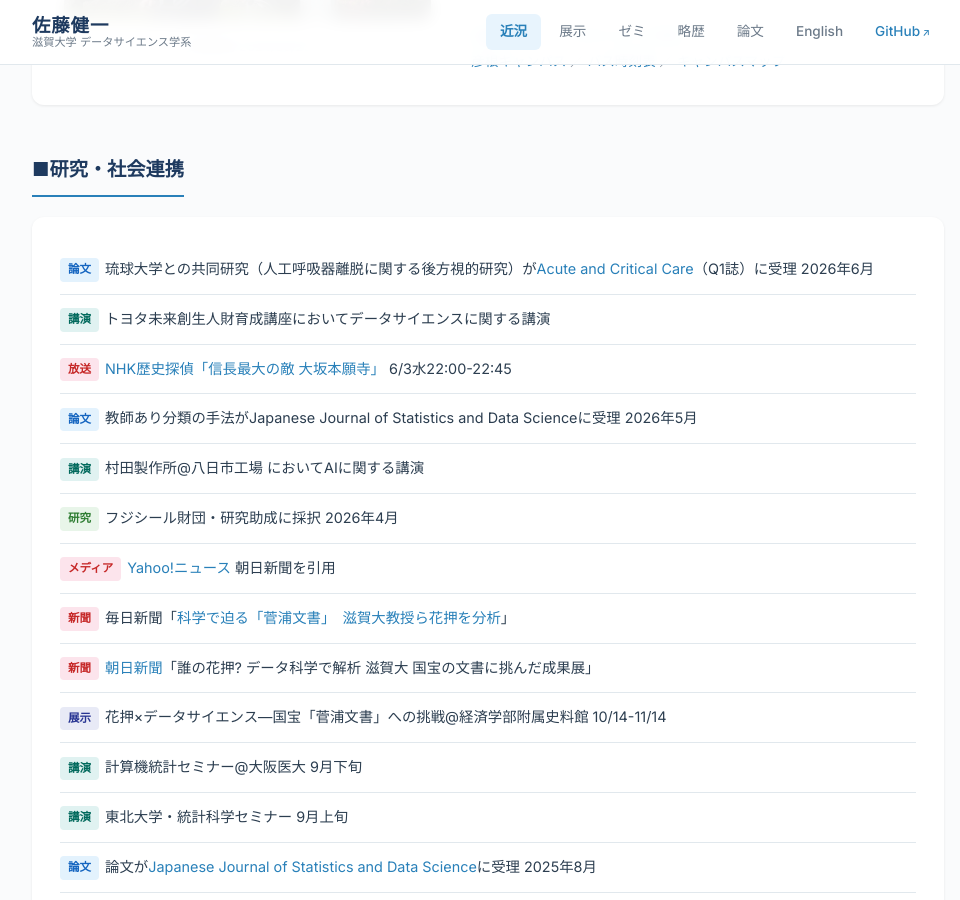
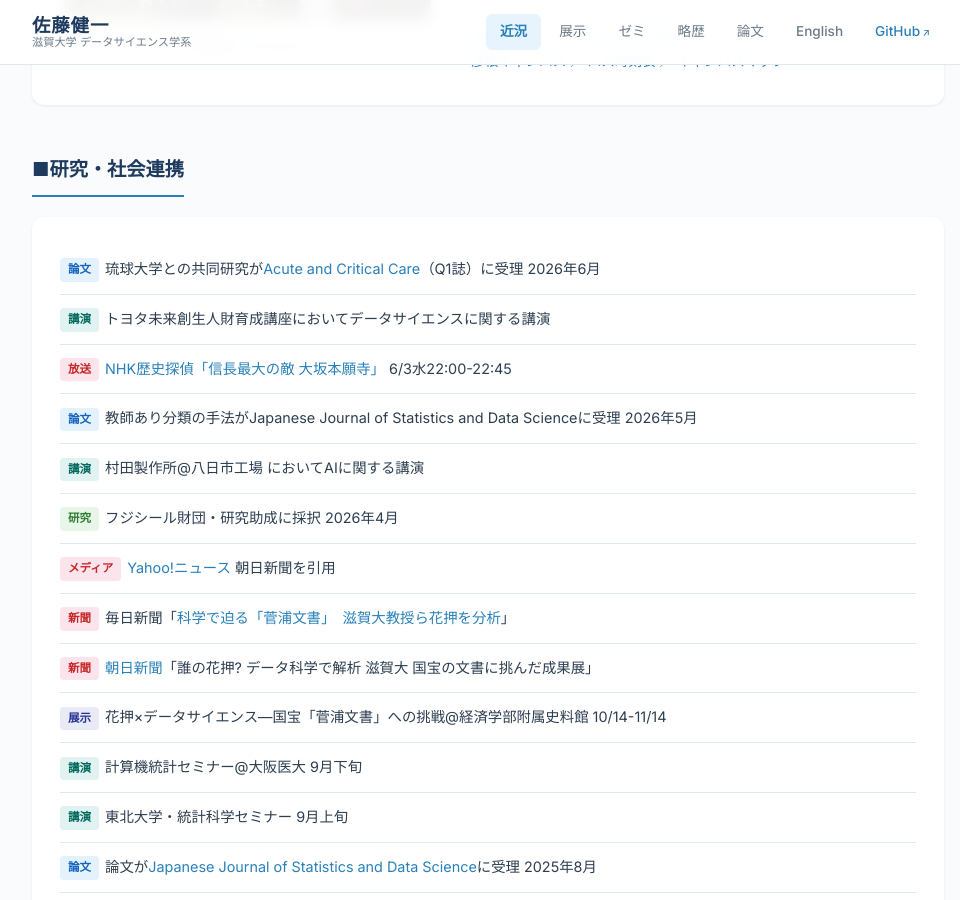
Before and after one commit to ksatohds/ksatohds.github.io, a Jekyll site: the page built from index.md, in a window 1280 px wide and 900 px high, scrolled down 339 px. Shown: the whole window, without its empty margins (152-1112 px from the left). Built offline with Jekyll 4.4.1, drawn with Linux system fonts in a browser that asks for light colours.

Commit message:
20260601 simplify Nakama paper news item
Co-Authored-By: Claude Opus 4.6 (1M context) <noreply@anthropic.com>

```diff
--- a/index.md
+++ b/index.md
@@ -29,7 +29,7 @@ title: 近況
   <h2 class="section-title">■研究・社会連携</h2>
   <div class="card">
     <ul class="news-list">
-      <li><span class="news-tag paper">論文</span>琉球大学との共同研究（人工呼吸器離脱に関する後方視的研究）が<a href="https://www.accjournal.org/">Acute and Critical Care</a>（Q1誌）に受理 2026年6月</li>
+      <li><span class="news-tag paper">論文</span>琉球大学との共同研究が<a href="https://www.accjournal.org/">Acute and Critical Care</a>（Q1誌）に受理 2026年6月</li>
       <li><span class="news-tag talk">講演</span>トヨタ未来創生人財育成講座においてデータサイエンスに関する講演</li>
       <li><span class="news-tag media">放送</span><a href="https://www.web.nhk/tv/an/rekishi-tantei/pl/series-tep-VR22V15XWL/ep/GPRWGV86XV">NHK歴史探偵「信長最大の敵 大坂本願寺」</a> 6/3水22:00-22:45</li>
       <li><span class="news-tag paper">論文</span>教師あり分類の手法がJapanese Journal of Statistics and Data Scienceに受理 2026年5月</li>
```
